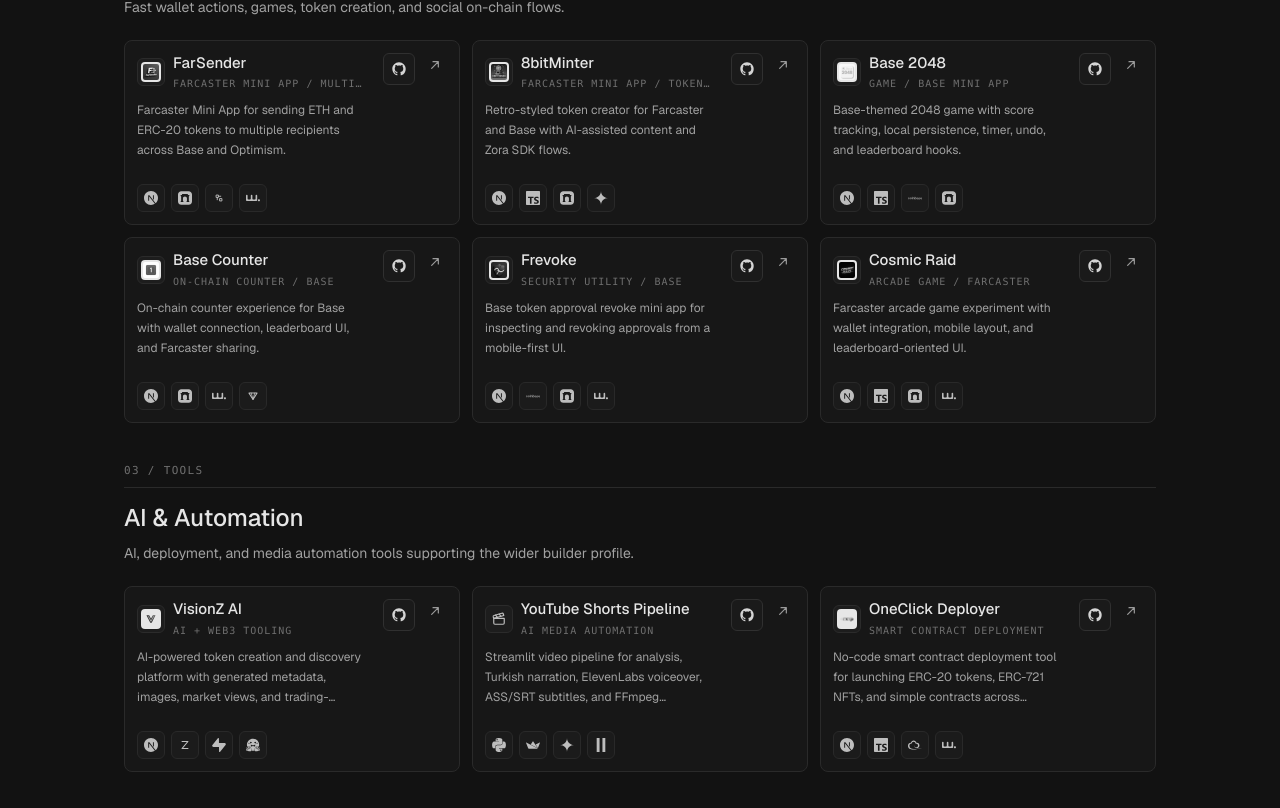
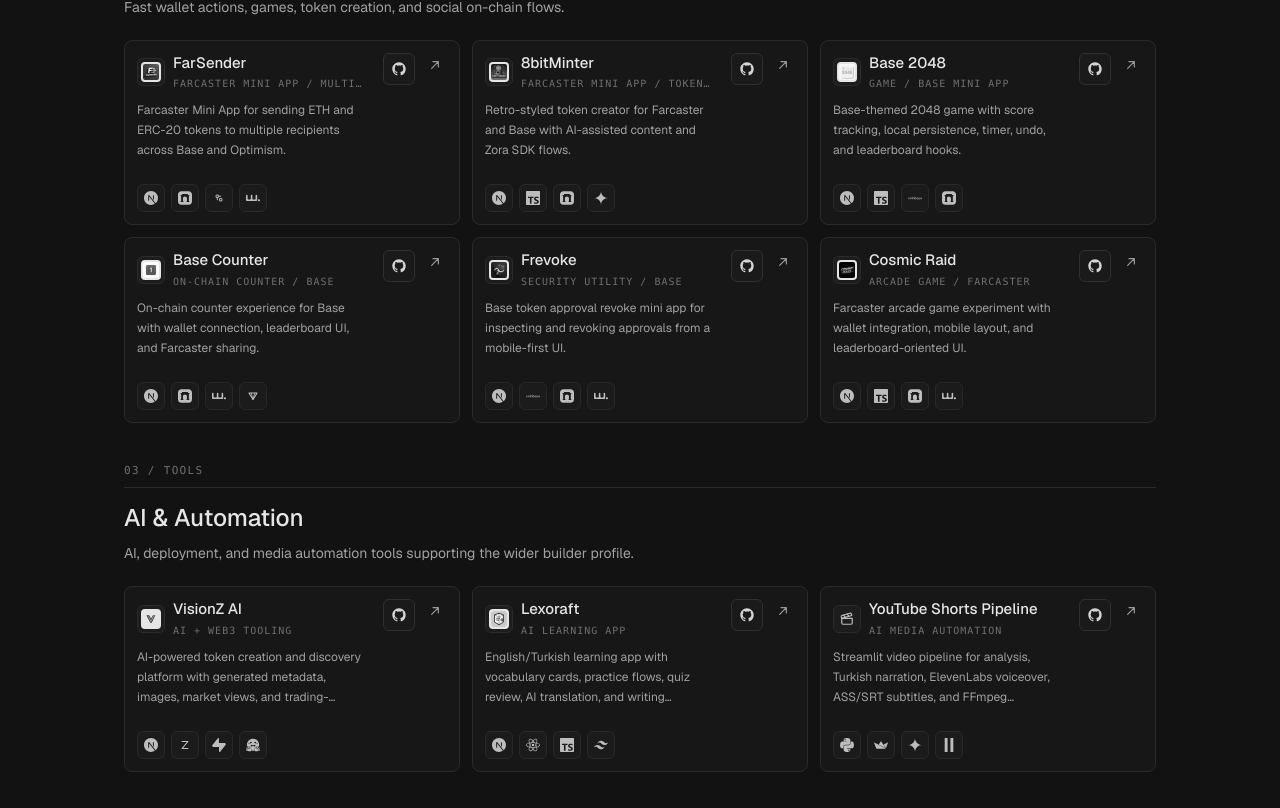
Before and after one commit to yusufky63/codexsha-portfolio, a Next.js app: page /projects in a window 1280 px wide. Shown: the part 922-1730 px from the top of the page. Built offline with nearby package versions, Linux system fonts and the light colour scheme.

Commit message:
Add Lexoraft to portfolio

```diff
--- a/src/components/project-icon.tsx
+++ b/src/components/project-icon.tsx
@@ -6,12 +6,12 @@
   Coins,
   Gamepad2,
   Grid3X3,
+  Languages,
   Palette,
   Rocket,
   Send,
   ShieldOff,
   Smartphone,
-  UploadCloud,
   WandSparkles
 } from "lucide-react";
 
@@ -27,7 +27,7 @@
   frevoke: "/project-icons/frevoke.png",
   "cosmic-raid": "/project-icons/cosmic-raid.png",
   "visionz-ai": "/project-icons/visionz-ai.png",
-  "oneclick-deployer": "/project-icons/oneclick-deployer.png"
+  lexoraft: "/project-icons/lexoraft.svg"
 };
 
 const projectIcons = {
@@ -42,8 +42,8 @@
   frevoke: ShieldOff,
   "cosmic-raid": Rocket,
   "visionz-ai": WandSparkles,
-  "youtube-shorts-pipeline": Clapperboard,
-  "oneclick-deployer": UploadCloud
+  lexoraft: Languages,
+  "youtube-shorts-pipeline": Clapperboard
 };
 
 type ProjectIconBadgeProps = {
--- a/src/components/tech-stack-icons.tsx
+++ b/src/components/tech-stack-icons.tsx
@@ -4,6 +4,7 @@
   siChartdotjs,
   siCircle,
   siCoinbase,
+  siDeepseek,
   siElevenlabs,
   siEthers,
   siExpress,
@@ -41,7 +42,8 @@
   siVercel,
   siWagmi,
   siWalletconnect,
-  siWeb3dotjs
+  siWeb3dotjs,
+  siZod
 } from "simple-icons";
 
 const iconPaths: Record<string, string> = {
@@ -94,7 +96,9 @@
   IPFS: siIpfs.path,
   JavaScript: siJavascript.path,
   Swagger: siSwagger.path,
-  Tldraw: siTldraw.path
+  Tldraw: siTldraw.path,
+  DeepSeek: siDeepseek.path,
+  Zod: siZod.path
 };
 
 function CustomTechIcon({ label }: { label: string }) {
@@ -178,6 +182,15 @@
     );
   }
 
+  if (label === "OpenAI" || label === "Browser TTS") {
+    return (
+      <svg aria-hidden="true" className="size-3.5" fill="none" viewBox="0 0 24 24">
+        <path d="M12 4a4 4 0 0 1 4 4v3a4 4 0 0 1-8 0V8a4 4 0 0 1 4-4Z" stroke="currentColor" strokeWidth="1.7" />
+        <path d="M5 11a7 7 0 0 0 14 0M12 18v3M9 21h6" stroke="currentColor" strokeLinecap="round" strokeWidth="1.7" />
+      </svg>
+    );
+  }
+
   if (label === "FlashList") {
     return (
       <svg aria-hidden="true" className="size-3.5" fill="none" viewBox="0 0 24 24">
--- a/src/data/portfolio.ts
+++ b/src/data/portfolio.ts
@@ -53,9 +53,9 @@
 
 export const stats: Stat[] = [
   { label: "repositories", value: 70 },
-  { label: "private builds", value: 23 },
+  { label: "private builds", value: 22 },
   { label: "own projects", value: 53 },
-  { label: "public repos", value: 47 }
+  { label: "public repos", value: 31 }
 ];
 
 export const featuredProjects: Project[] = [
@@ -449,8 +449,42 @@
       "Next.js application with Zora SDK, Supabase, Hugging Face, Wagmi, Ethers, and trading/discovery UI modules."
   },
   {
+    slug: "lexoraft",
+    index: "12",
+    title: "Lexoraft",
+    category: "AI Learning App",
+    description:
+      "English/Turkish learning app with vocabulary cards, practice flows, quiz review, AI translation, and writing feedback.",
+    features: [
+      "Vocabulary cards with examples and Turkish translations",
+      "Practice center for mistakes, grammar, speaking, writing, and listening",
+      "AI translation coach with grammar notes and recall prompts",
+      "Progress, favorites, quiz misses, drafts, and provider settings",
+      "Controlled AI content generation with validation and duplicate reduction"
+    ],
+    stack: [
+      "Next.js",
+      "React",
+      "TypeScript",
+      "Tailwind",
+      "Zod",
+      "DeepSeek",
+      "OpenAI",
+      "Browser TTS",
+      "Vercel"
+    ],
+    links: [
+      { label: "Live", href: "https://english-learning-ai.vercel.app" },
+      { label: "GitHub", href: "https://github.com/yusufky63/english-learning" }
+    ],
+    status: "Public repository and live deployment.",
+    role: "Built the learning workspace, progress model, AI provider settings, practice flows, and production deployment.",
+    architecture:
+      "Next.js App Router application with browser-local persistence, server AI provider adapters, Zod validation, security checks, rate limits, and browser speech/TTS flows."
+  },
+  {
     slug: "youtube-shorts-pipeline",
-    index: "12",
+    index: "13",
     title: "YouTube Shorts Pipeline",
     category: "AI Media Automation",
     description:
@@ -472,39 +506,6 @@
     role: "Built the video processing workflow, AI narration path, subtitle pipeline, and render automation.",
     architecture:
       "Python and Streamlit tool that coordinates Gemini analysis, ElevenLabs TTS, subtitle generation, and FFmpeg rendering."
-  },
-  {
-    slug: "oneclick-deployer",
-    index: "13",
-    title: "OneClick Deployer",
-    category: "Smart Contract Deployment",
-    description:
-      "No-code smart contract deployment tool for launching ERC-20 tokens, ERC-721 NFTs, and simple contracts across chains.",
-    features: [
-      "No-code ERC-20 and ERC-721 deployment",
-      "Multi-chain wallet connection",
-      "Deployment history and statistics",
-      "Shareable contract launch flow"
-    ],
-    stack: [
-      "Next.js",
-      "TypeScript",
-      "Ethers",
-      "Wagmi",
-      "Viem",
-      "Supabase",
-      "ConnectKit",
-      "Radix UI",
-      "Web3.js"
-    ],
-    links: [
-      { label: "Live", href: "https://oneclickdeploy-flame.vercel.app" },
-      { label: "GitHub", href: "https://github.com/yusufky63/oneclickdeploy" }
-    ],
-    status: "Public repository and live deployment.",
-    role: "Built the no-code deployment interface, wallet flow, contract configuration UI, and deployment tracking surface.",
-    architecture:
-      "Next.js and TypeScript app with Ethers, Wagmi, ConnectKit, Supabase, and contract deployment flows."
   }
 ];
 
```
Also changed, not shown: public/project-icons/lexoraft.svg (added).
